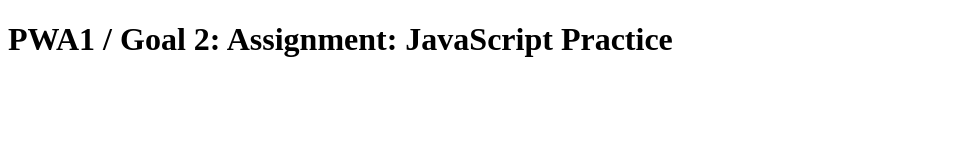
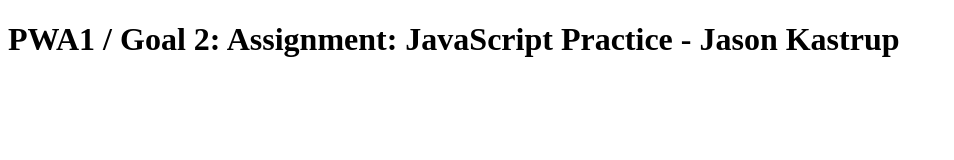
Before and after one commit to jkastrup/PWA-1_Kastrup_J, a plain HTML site: page Wk 1/goal2_assign_jspractice/goal2_assign_JSpractice/index.html in a window 1280 px wide. Shown: the whole page, without its empty margins (0-954 px from the left). Drawn offline with Linux system fonts and the light colour scheme.

Commit message:
Wk 1Functions Practice - index.html update

```diff
--- a/Wk 1/goal2_assign_jspractice/goal2_assign_JSpractice/index.html
+++ b/Wk 1/goal2_assign_jspractice/goal2_assign_JSpractice/index.html
@@ -5,7 +5,7 @@
 </head>
 <body>
 	<div id="container">
-		<h1>PWA1 / Goal 2: Assignment: JavaScript Practice</h1>
+		<h1>PWA1 / Goal 2: Assignment: JavaScript Practice - Jason Kastrup</h1>
 	</div>
 
 	<script type="text/javascript" src="js/main.js"></script>
```
